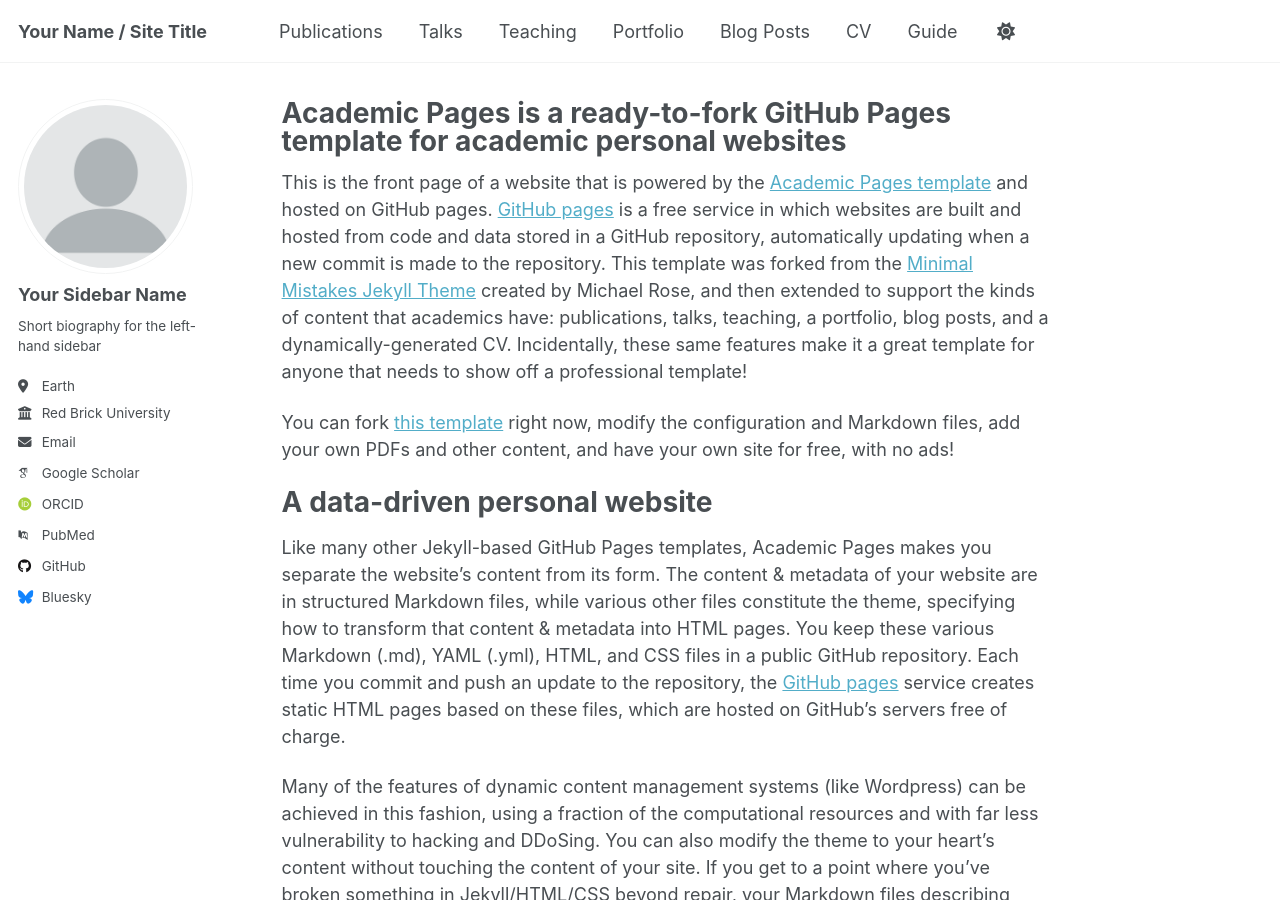
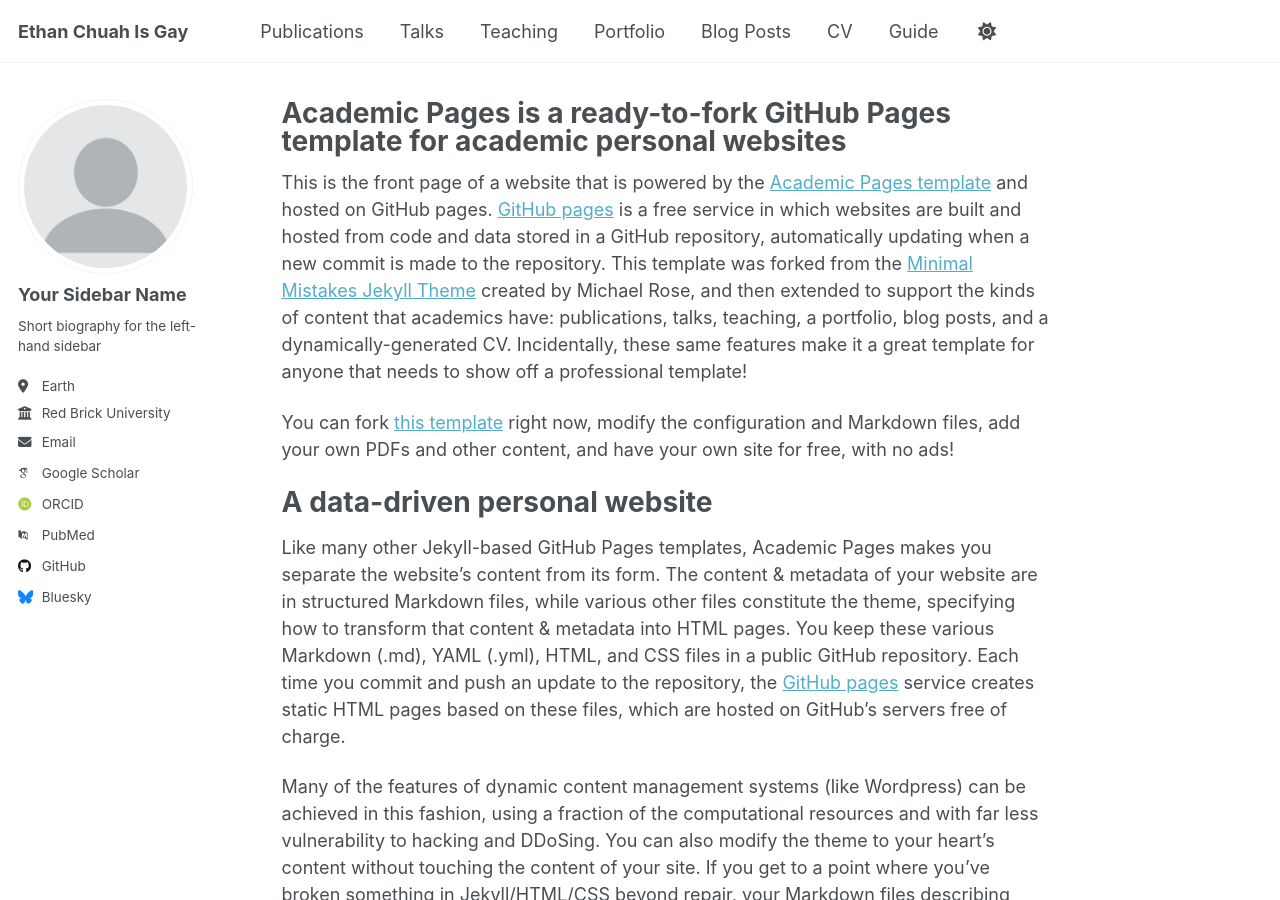
Before and after one commit to Howard-Ooi/Howard-Ooi.github.io, a Jekyll site: the page built from _pages/about.md, in a window 1280 px wide and 900 px high. Built offline with Jekyll 4.4.1, drawn with Linux system fonts in a browser that asks for light colours; some web fonts are replaced; a script that is not in the unit is left out.

Commit message:
update-title

```diff
--- a/_config.yml
+++ b/_config.yml
@@ -9,7 +9,7 @@
 # Basic Site Settings
 locale                   : "en-US"
 site_theme               : "default" # Currently available options are "default", "air"
-title                    : "Your Name / Site Title"
+title                    : " Ethan Chuah Is Gay"
 title_separator          : "-"
 name                     : &name "Howard Ooi"
 description              : &description "personal description"
```
